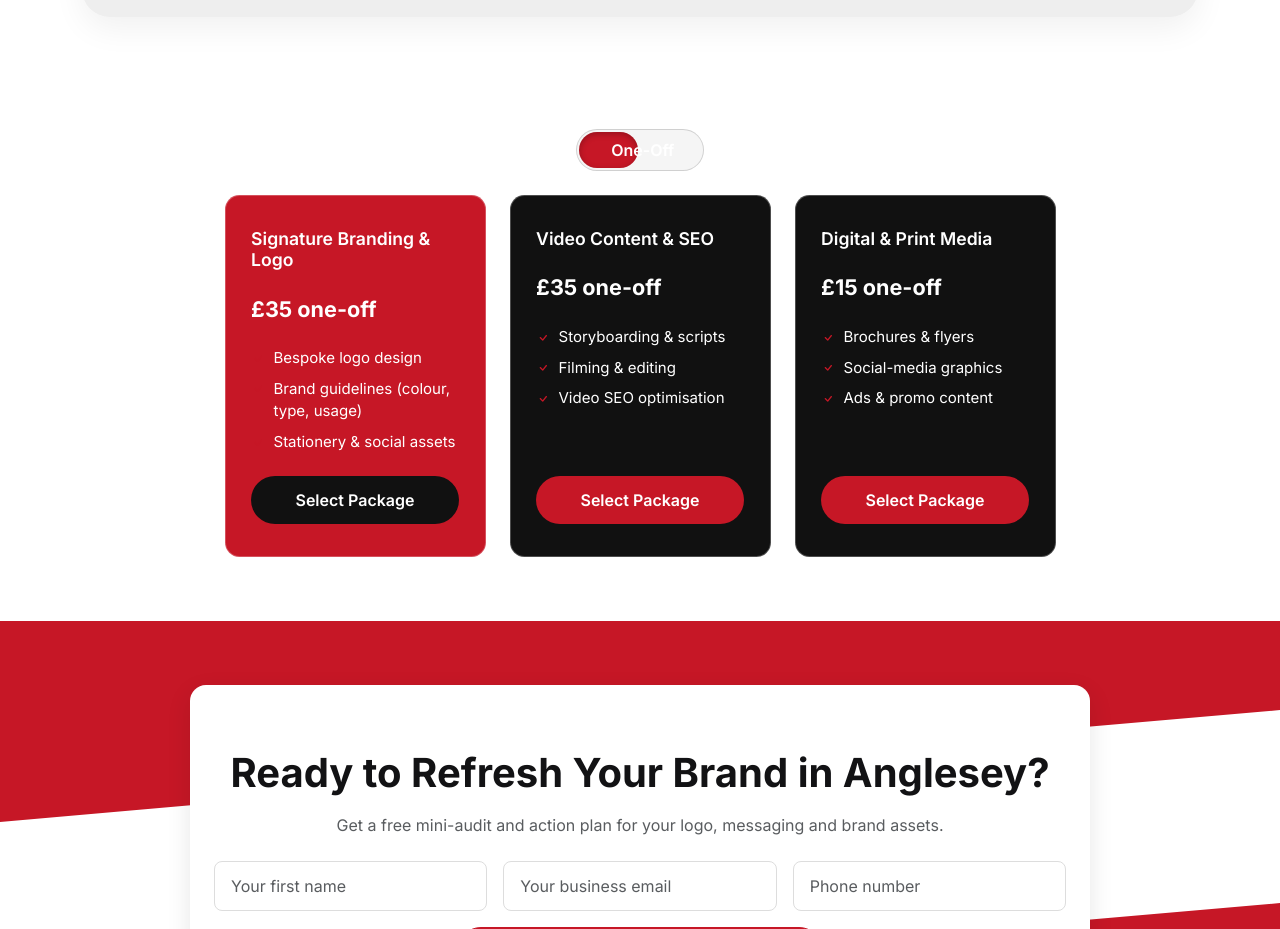
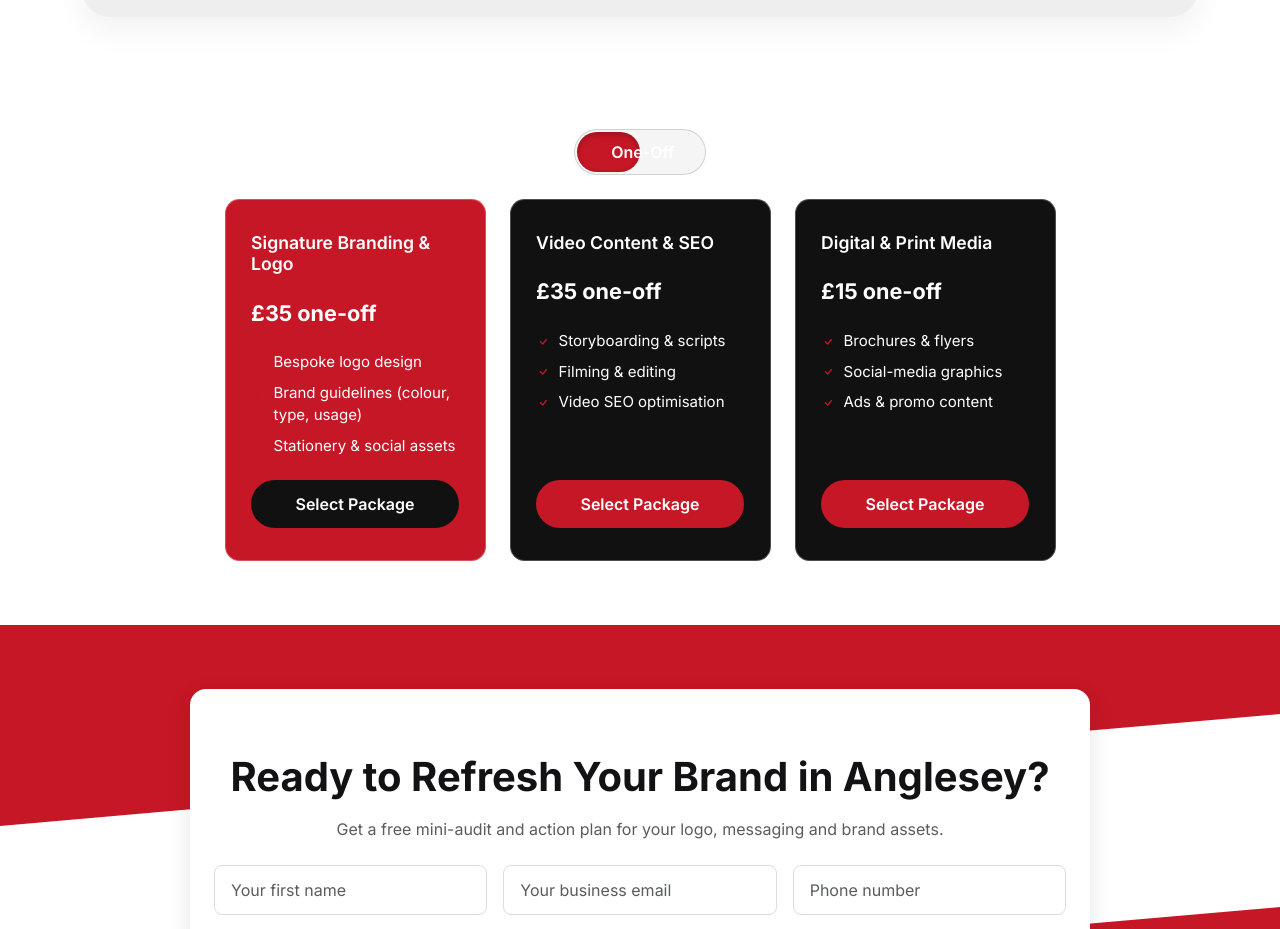
Before and after one commit to CleanDesignUK/web-design-anglesey, a plain HTML site: page branding.html in a window 1280 px wide. Shown: the part 1340-2269 px from the top of the page. Drawn offline with nearby package versions, Linux system fonts and the light colour scheme; some packages are replaced by stand-ins of ours; a script that the page names is missing.

Commit message:
toggle fix

```diff
--- a/website-design.css
+++ b/website-design.css
@@ -132,39 +132,6 @@
 /* ░░░ Pricing switcher ░░░──────────────────────────────────────── */
 #site-packages{--gap:1.25rem;}
 
-.price-toggle{
-  position:relative;
-  display:inline-flex;
-  background:none;
-  border:1px solid rgba(255,255,255,.35);
-  border-radius:2.5rem;
-  overflow:hidden;
-  padding:0;
-}
-
-.pt-btn{
-  position:relative;
-  z-index:2;
-  border:0;
-  background:none;
-  color:#fff;
-  font-weight:600;
-  padding:.6rem 2.4rem;
-  font-size:1rem;
-  transition:color .15s;
-}
-
-.pt-btn.active{color:#fff;
-background: #c61726;}
-
-.pt-indicator{
-  position:absolute;
-  inset:0 50% 0 0;               /* start under “One-Off” */
-  background:var(--accent,#000000);
-  border-radius:2.5rem;
-  transition:transform .25s cubic-bezier(.42,0,.2,1), inset .25s;
-}
-
 /* ░░░ Package cards ░░░────────────────────────────────────────── */
 .pkg-card{
   height:100%;
@@ -258,76 +225,61 @@ color: #fff;}
   color:#111;
 }
 
-.pt-btn{
-  position:relative;
-  z-index:2;                  /* sits above the indicator */
-  flex:0 0 8rem;              /* identical widths */
-  font:600 1rem/1 "Inter",sans-serif;
-  padding:.75rem 0;
-  color:#fff;
-  background:none;
-  border:0;
-  cursor:pointer;
-  transition:color .2s;
-}
-
-.pt-indicator{               /* the sliding red pill */
-  position:absolute;
-  inset:0 50% 0 0;           /* start under "One-Off" */
-  background:var(--accent,#c61726);
-  border-radius:inherit;
-  transition:transform .25s cubic-bezier(.45,0,.2,1);
-  box-shadow:0 2px 6px rgb(0 0 0 /.25) inset;
-}
-
-/* ░░ Price-toggle pill (works on light or dark backgrounds) ░░ */
+/* Price toggle — single source of truth */
 .price-toggle{
-  position:relative;
-  display:inline-flex;
-  border-radius:3rem;
-  padding:0;
-  overflow:hidden;
-  isolation:isolate;
+  --pad: 2px;              /* inner gap */
+  --btnw: 8.25rem;         /* button width, adjusted below on phones */
+  position: relative;
+  display: inline-flex;
+  border-radius: 999px;
+  padding: var(--pad);
+  overflow: hidden;
+  isolation: isolate;
 }
 
 /* pick border/bg by theme */
 .price-toggle.on-light{
-  border:1.5px solid rgba(0,0,0,.15);
-  background:rgba(0,0,0,.04);
+  border: 1.5px solid rgba(0,0,0,.15);
+  background: rgba(0,0,0,.04);
 }
 .price-toggle.on-dark{
-  border:1.5px solid rgba(255,255,255,.45);
-  background:rgba(255,255,255,.08);
+  border: 1.5px solid rgba(255,255,255,.45);
+  background: rgba(255,255,255,.08);
 }
 
+/* labels */
 .price-toggle .pt-btn{
-  position:relative;
-  z-index:1;
-  flex:0 0 8.25rem;           /* equal widths */
-  font:600 1rem/1 "Inter",sans-serif;
-  padding:.75rem 0;
-  background:transparent;
-  border:0;
-  cursor:pointer;
-  color:#6b6b6b;
-  transition:color .2s;
+  position: relative;
+  z-index: 2;
+  flex: 0 0 var(--btnw);
+  padding: .75rem 0;
+  font: 600 1rem/1 "Inter", system-ui, sans-serif;
+  background: transparent;
+  border: 0;
+  cursor: pointer;
+  color: #6b6b6b;          /* inactive label */
+  transition: color .2s;
 }
 .price-toggle .pt-btn:hover{ color:#111; }
 
-/* sliding indicator */
+/* sliding pill */
 .price-toggle .pt-indicator{
-  position:absolute;
-  inset:2px calc(50% + 2px) 2px 2px;   /* leave 2px gap for the border */
-  background:var(--accent,#c61726);
-  border-radius:inherit;
-  transition:transform .25s cubic-bezier(.45,0,.2,1);
-  box-shadow:0 2px 6px rgb(0 0 0 /.25) inset;
+  position: absolute;
+  top: var(--pad); bottom: var(--pad); left: var(--pad);
+  width: calc(50% - var(--pad));
+  border-radius: 999px;
+  background: var(--accent, #c61726);
+  transform: translateX(0%);    /* left half */
+  transition: transform .25s cubic-bezier(.45,0,.2,1);
+  box-shadow: 0 2px 6px rgb(0 0 0 /.25) inset;
 }
-.price-toggle.monthly .pt-indicator{ transform:translateX(100%); }
+.price-toggle.monthly .pt-indicator{ transform: translateX(100%); }
 
-/* active label turns white over the red indicator; inactive stays visible */
+/* active label turns white over the red pill */
 .price-toggle.one-off  .pt-btn[data-plan="one-off"],
 .price-toggle.monthly .pt-btn[data-plan="monthly"]{ color:#fff; }
 
-/* make sure no old styles compete */
-.price-toggle .pt-btn.active{ background:none; }   /* neutralize old rule */
+/* small phones: shrink label width a bit */
+@media (max-width: 380px){
+  .price-toggle{ --btnw: 7.25rem; }
+}
```
